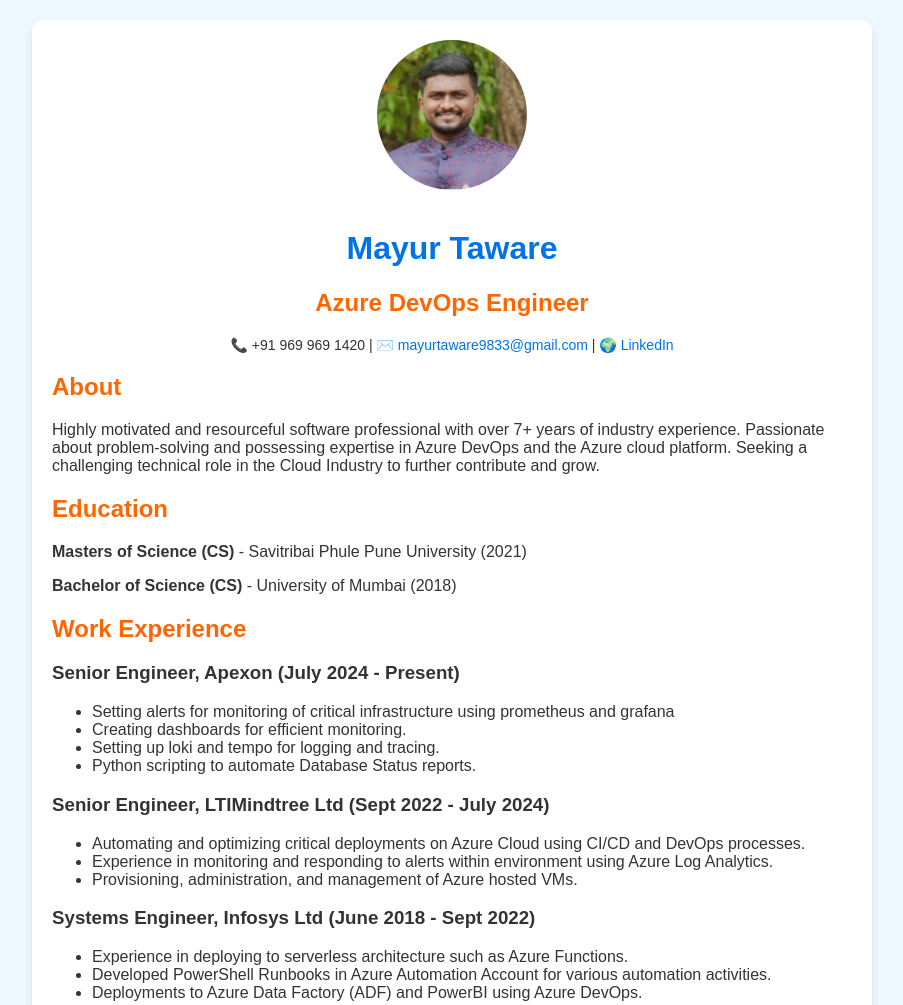
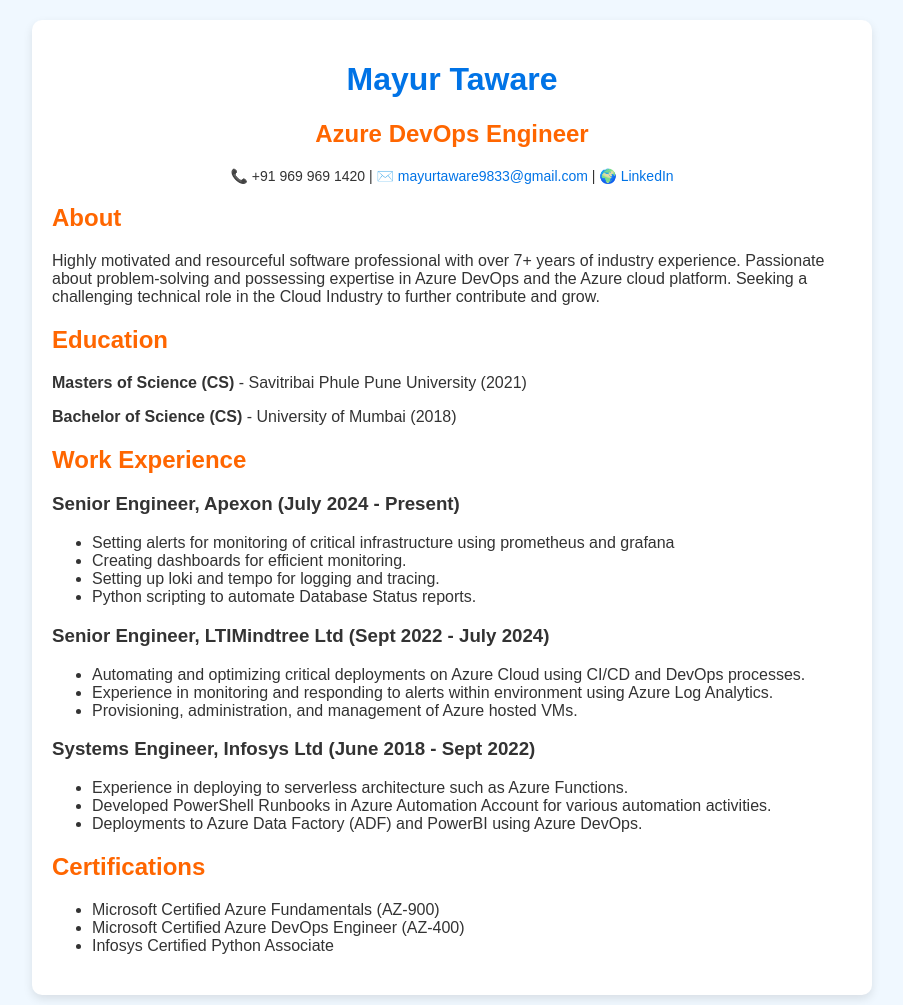
Before and after one commit to mayurtaware/mayuraa.github.io, a plain HTML site: page index.html in a window 1280 px wide. Shown: the top 1005 px of the page, without its empty margins (188-1091 px from the left). Drawn offline with Linux system fonts and the light colour scheme.

Commit message:
Update index.html; removed profile photo

```diff
--- a/index.html
+++ b/index.html
@@ -3,7 +3,7 @@
 <head>
     <meta charset="UTF-8">
     <meta name="viewport" content="width=device-width, initial-scale=1.0">
-    <title>Mayur Taware - Resume</title>
+    <title>Mayur Taware</title>
     <style>
         body {
             font-family: 'Poppins', sans-serif;
@@ -49,7 +49,7 @@
 </head>
 <body>
     <div class="container">
-        <img src="profile_picture.jpg" alt="Mayur Taware" class="profile-img">
+
         <h1>Mayur Taware</h1>
         <h2>Azure DevOps Engineer</h2>
         <p class="contact-info">
```
